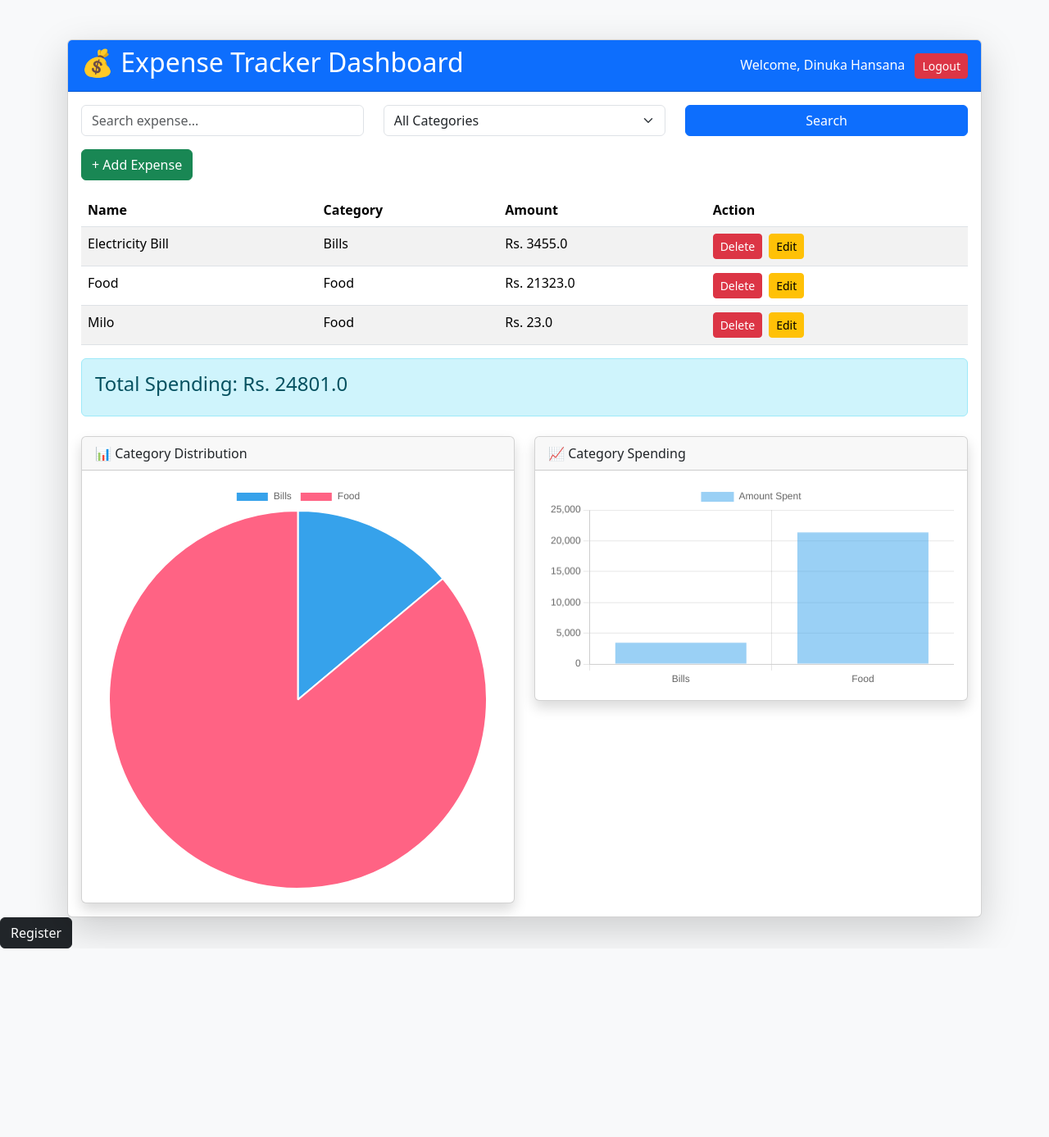
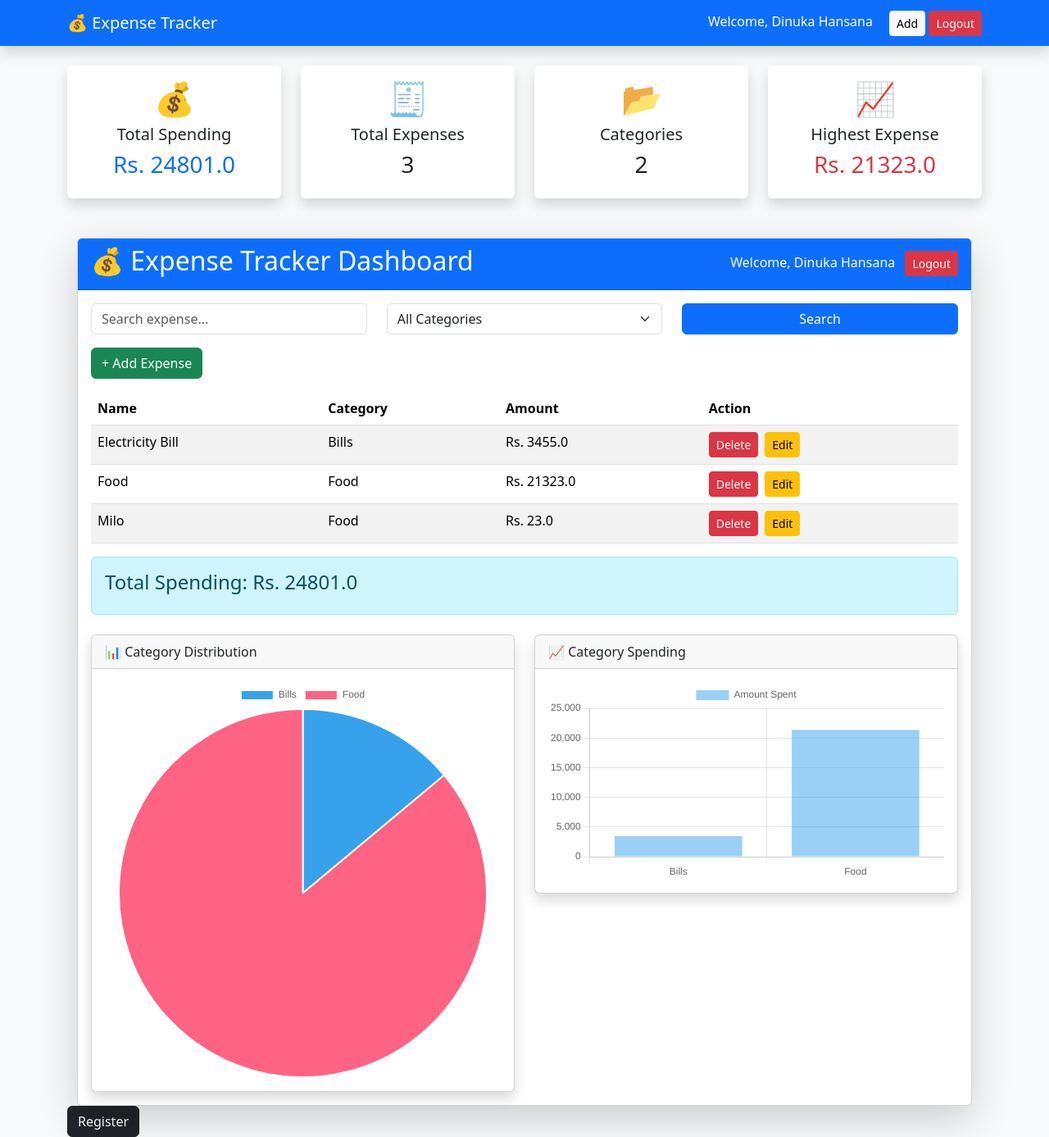
Before and after one commit to dinukahansana/expense-tracker-flask, a Flask app: page / in a window 1280 px wide. Shown: the whole page at 82% size. Before the commit the page ends 1157 px from the top, so only its background shows below. Run offline with Flask 3, Linux system fonts and the light colour scheme; a user stored in the database is signed in; data comes from the database, SQL or seed files in the repository.

Commit message:
Refactor templates using base layout

```diff
--- a/app.py
+++ b/app.py
@@ -57,6 +57,8 @@ def index():
 
     total = sum(expense[3] for expense in expenses)
 
+    total = sum(expense[3] for expense in expenses)
+
     # Category totals for Pie Chart
     cursor.execute("""
         SELECT category, SUM(amount)
@@ -68,6 +70,14 @@ def index():
         )
 
     category_data = cursor.fetchall()
+
+    expense_count = len(expenses)
+    category_count = len(category_data)
+
+    highest_expense = max(
+        [expense[3] for expense in expenses],
+        default=0
+    )
 
     labels = [row[0] for row in category_data]
     amounts = [row[1] for row in category_data]
@@ -82,7 +92,10 @@ def index():
         category=category,
         category_data=category_data,
         labels=labels,
-        amounts=amounts
+        amounts=amounts,
+        expense_count=expense_count,
+        category_count=category_count,
+        highest_expense=highest_expense,
     )
 
 
--- /dev/null
+++ b/templates/base.html
@@ -0,0 +1,51 @@
+<!DOCTYPE html>
+<html>
+<head>
+
+    <title>Expense Tracker</title>
+
+    <link href="https://cdn.jsdelivr.net/npm/bootstrap@5.3.3/dist/css/bootstrap.min.css"
+          rel="stylesheet">
+
+    <script src="https://cdn.jsdelivr.net/npm/chart.js"></script>
+
+</head>
+
+<body class="bg-light">
+
+<!-- NAVBAR -->
+<nav class="navbar navbar-dark bg-primary shadow">
+    <div class="container">
+
+        <a class="navbar-brand" href="/">
+            💰 Expense Tracker
+        </a>
+
+        <div>
+
+            {% if session.get('username') %}
+
+                <span class="text-white me-3">
+                    Welcome, {{ session['username'] }}
+                </span>
+
+                <a href="/add" class="btn btn-light btn-sm">Add</a>
+                <a href="/logout" class="btn btn-danger btn-sm">Logout</a>
+
+            {% endif %}
+
+        </div>
+
+    </div>
+</nav>
+
+<!-- PAGE CONTENT -->
+<div class="container mt-4">
+
+    {% block content %}
+    {% endblock %}
+
+</div>
+
+</body>
+</html>
--- a/templates/index.html
+++ b/templates/index.html
@@ -1,19 +1,98 @@
-<!DOCTYPE html>
-<html>
-<head>
-    <title>Expense Tracker</title>
+{% extends "base.html" %}
 
-    <link
-    href="https://cdn.jsdelivr.net/npm/bootstrap@5.3.3/dist/css/bootstrap.min.css"
-    rel="stylesheet">
+{% block content %}
 
-    <script src="https://cdn.jsdelivr.net/npm/chart.js"></script>
+<div class="row mt-4">
 
-</head>
+    <div class="col-md-3">
 
-<body class="bg-light">
+        <div class="card border-0 shadow">
 
+            <div class="card-body text-center">
 
+                <h1>💰</h1>
+
+                <h5>Total Spending</h5>
+
+                <h3 class="text-primary">
+
+                    Rs. {{ total }}
+
+                </h3>
+
+            </div>
+
+        </div>
+
+    </div>
+
+    <div class="col-md-3">
+
+        <div class="card border-0 shadow">
+
+            <div class="card-body text-center">
+
+                <h1>🧾</h1>
+
+                <h5>Total Expenses</h5>
+
+                <h3>
+
+                    {{ expense_count }}
+
+                </h3>
+
+            </div>
+
+        </div>
+
+    </div>
+
+    <div class="col-md-3">
+
+        <div class="card border-0 shadow">
+
+            <div class="card-body text-center">
+
+                <h1>📂</h1>
+
+                <h5>Categories</h5>
+
+                <h3>
+
+                    {{ category_count }}
+
+                </h3>
+
+            </div>
+
+        </div>
+
+    </div>
+
+    <div class="col-md-3">
+
+        <div class="card border-0 shadow">
+
+            <div class="card-body text-center">
+
+                <h1>📈</h1>
+
+                <h5>Highest Expense</h5>
+
+                <h3 class="text-danger">
+
+                    Rs. {{ highest_expense }}
+
+                </h3>
+
+            </div>
+
+        </div>
+
+    </div>
+
+</div>
 
 <div class="container mt-5">
 
@@ -233,5 +312,4 @@ new Chart(
 
 </script>
 
-</body>
-</html>
+{% endblock %}
```
Also changed, not shown: templates/add.html (+3 -14 lines), templates/edit.html (+3 -12 lines), templates/forgot_password.html (+3 -14 lines), templates/login.html (+3 -13 lines), templates/register.html (+3 -14 lines).
